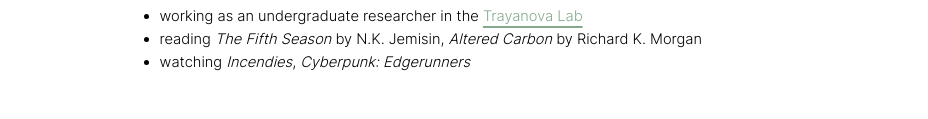
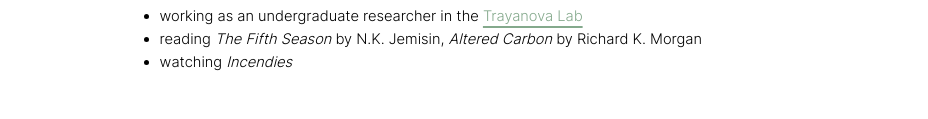
Before and after one commit to kristenpark/kristenpark.github.io, a plain HTML site: page index.html in a window 1280 px wide. Shown: the part 678-797 px from the top of the page, without its empty margins (162-1090 px from the left). Drawn offline with nearby package versions, Linux system fonts and the light colour scheme.

Commit message:
Update index.html

```diff
--- a/index.html
+++ b/index.html
@@ -68,7 +68,7 @@
             <ul>
                 <li>working as an undergraduate researcher in the <a href="https://www.trayanovalab.org/" target="_blank">Trayanova Lab</a></li>
                 <li>reading <i>The Fifth Season</i> by N.K. Jemisin, <i>Altered Carbon</i> by Richard K. Morgan</li>
-                <li>watching <i>Incendies</i>, <i>Cyberpunk: Edgerunners</i></li>
+                <li>watching <i>Incendies</i></li>
             </ul>
         </section>
 
```
